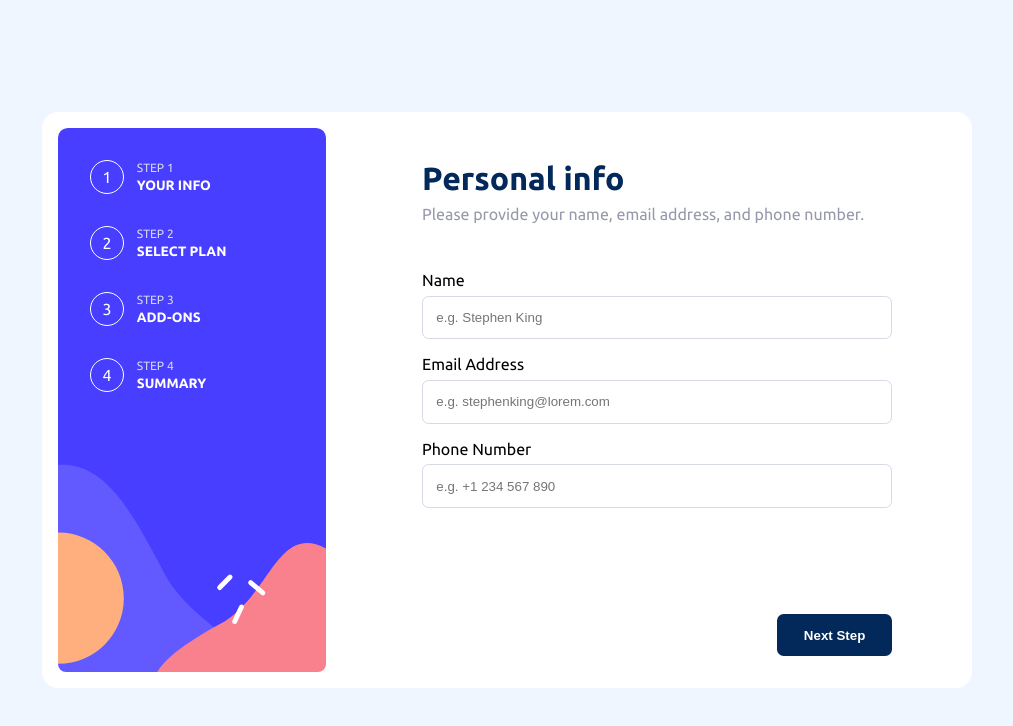
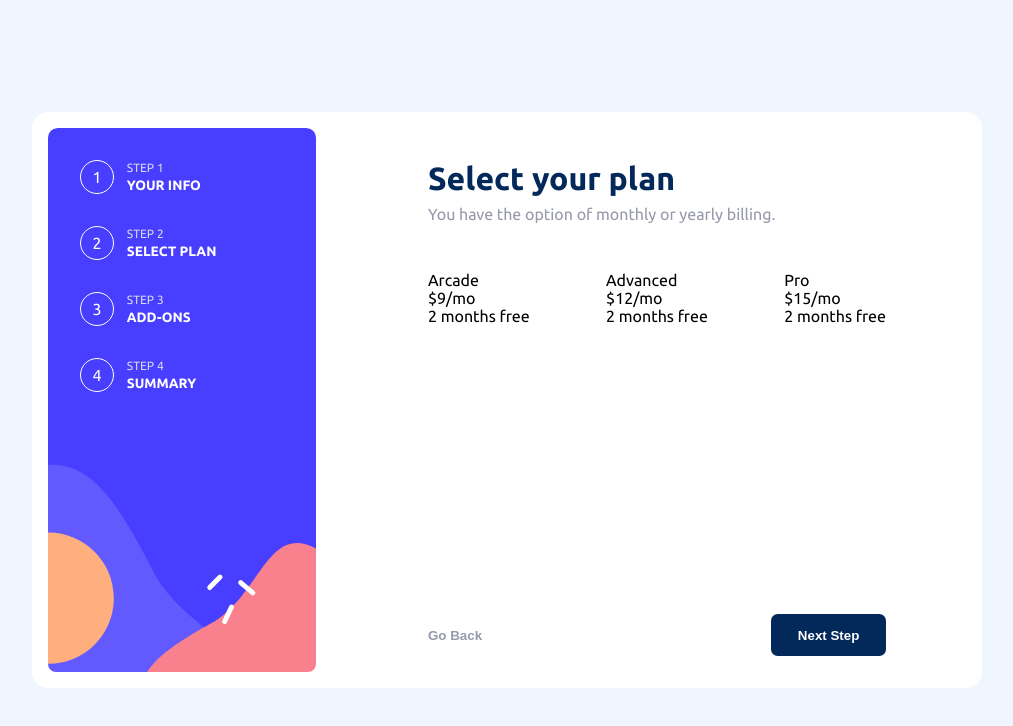
Before and after one commit to vincora/multi-step-form, a React (Create React App) app: page / in a window 1280 px wide. Shown: the top 726 px of the page, without its empty margins (133-1146 px from the left). Built offline with nearby package versions, Linux system fonts and the light colour scheme.

Commit message:
refactoring

```diff
--- a/src/App.js
+++ b/src/App.js
@@ -11,7 +11,7 @@ function App() {
   const { register, handleSubmit } = useForm();
   const onSubmit = (data) => console.log(data);
 
-  const [step, setStep] = useState(1);
+  const [step, setStep] = useState(2);
 
   return (
     <div className={style.layoutWrapper}>
--- a/src/App.module.scss
+++ b/src/App.module.scss
@@ -10,7 +10,7 @@
     background-color: #fff;
     border-radius: 1em;
     display: flex;
-    max-width: 930px;
+    max-width: 950px;
     width: 100%;
 
     &__sidebar{
@@ -18,7 +18,7 @@
         flex-shrink: 0;
     }
     &__main{
-        padding: 3em 5em 2em 5em;
+        padding: 3em 6em 2em 6em;
         width: 100%;
     }
     &__form{
```
